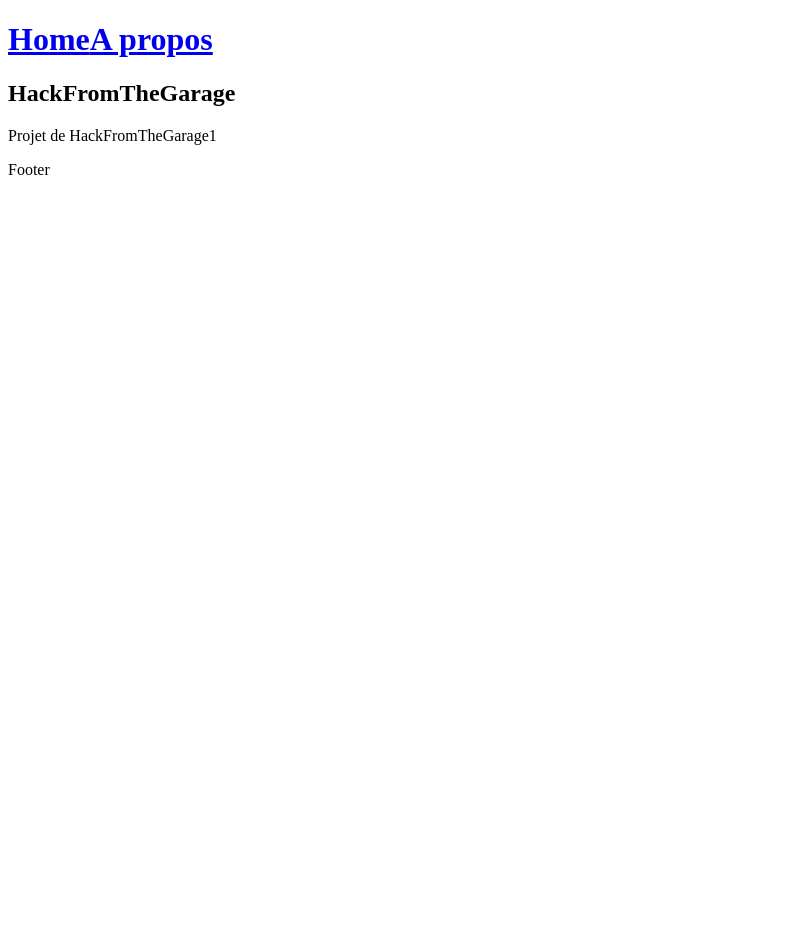
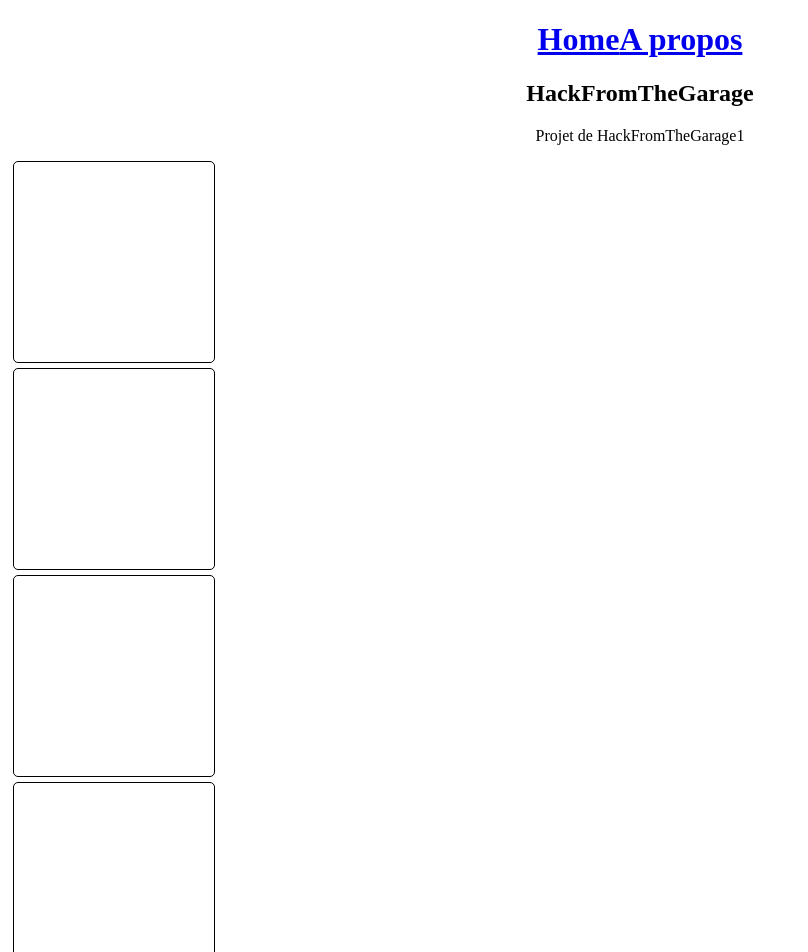
Before and after one commit to HackFromTheGarage/NDI2018Team1, a Next.js app: page / in a window 1280 px wide. Shown: the top 952 px of the page, without its empty margins (0-808 px from the left). Before the commit the page ends 800 px from the top, so only its background shows below. Built offline with nearby package versions, Linux system fonts and the light colour scheme.

Commit message:
Mise a jour

```diff
--- a/package.json
+++ b/package.json
@@ -25,6 +25,7 @@
     "next": "^7.0.2",
     "nodemon": "^1.18.7",
     "react": "^16.6.3",
+    "react-bootstrap": "^0.32.4",
     "react-dom": "^16.6.3",
     "react-redux": "^6.0.0",
     "redux": "^4.0.1"
--- a/pages/index.jsx
+++ b/pages/index.jsx
@@ -1,6 +1,30 @@
 import Layout from '../layouts/default';
 export default () => (
-    <Layout title="Acueil | HackFromTheGarage1">
-       <p>Projet de HackFromTheGarage1</p>
-    </Layout>
+    <div style={{textAlign:"center"}}>
+        <Layout title="Acueil | HackFromTheGarage1">
+           <p>Projet de HackFromTheGarage1</p>
+            <div>
+                <div className="rectangle"></div>
+                <div className="rectangle"></div>
+
+            </div>
+            <div>
+                <div className="rectangle"></div>
+                <div className="rectangle"></div>
+            </div>
+
+        </Layout>
+
+        <style jsx>{`
+            .rectangle{
+                width:200px;
+                height:200px;
+                border-radius:5px;
+                border: 1px solid black;
+                margin:5px;
+            }
+
+        `}</style>
+    </div>
+
 )
```
Also changed, not shown: 1 other file (tests, documents, lock files or other folders).
